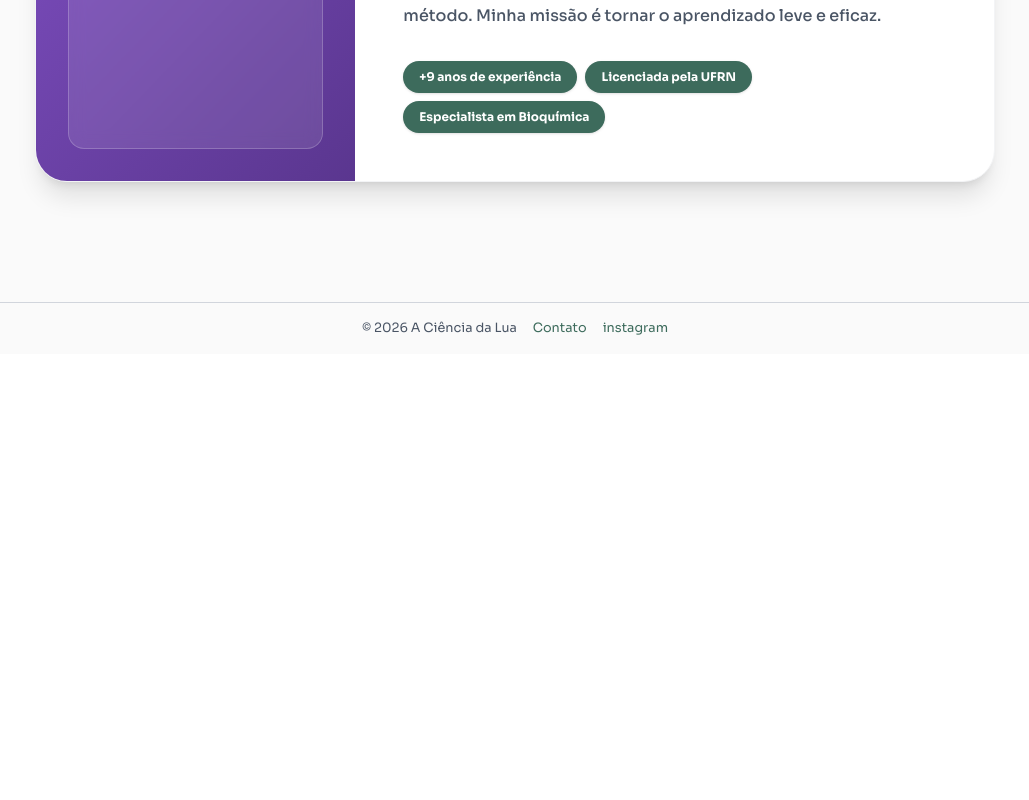
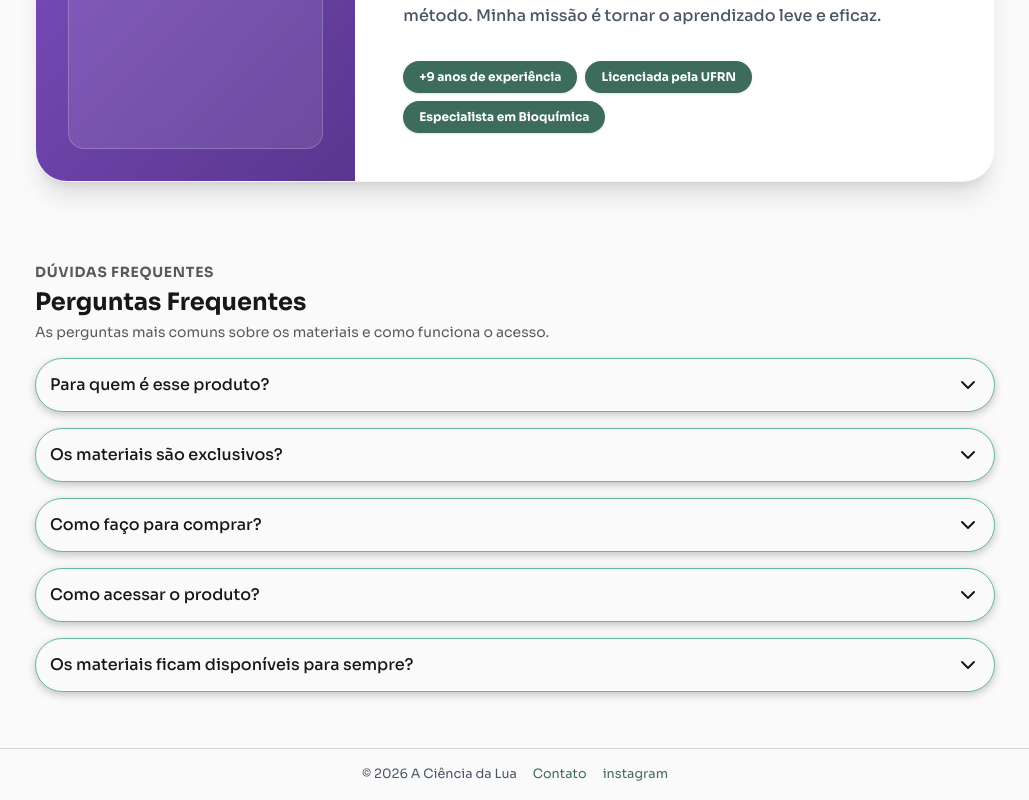
Before and after one commit to LuizHenri16/acienciadalua_frontend, a Next.js app: page / in a window 1280 px wide. Shown: the part 1707-2507 px from the top of the page, without its empty margins (125-1154 px from the left). Before the commit the page ends 2061 px from the top, so only its background shows below. Built offline with nearby package versions, Linux system fonts and the light colour scheme; a web font is replaced by a local one.

Commit message:
feature: add faq section

```diff
--- a/src/app/page.tsx
+++ b/src/app/page.tsx
@@ -4,13 +4,14 @@ import { Footer } from "@/components/footer/footer";
 import { AboutSection } from "@/components/home/aboutSection";
 import { StudySection } from "@/components/home/studySection";
 import { TeachSection } from "@/components/home/teachSection";
+import { FaqSection } from "@/components/home/faqSection";
 
 export default function Home() {
   return (
     <div className="w-full min-h-screen bg-[#fafafa] flex flex-col font-sora">
       <Header />
 
-      <main className="flex-1 w-full max-w-5xl mx-auto px-4 sm:px-6 lg:px-8 mt-4 md:mt-10 mb-20 flex flex-col gap-10 md:gap-16">
+      <main className="flex-1 w-full max-w-5xl mx-auto px-4 sm:px-6 lg:px-8 mt-4 md:mt-10 mb-4 flex flex-col gap-10 md:gap-16">
         <BannerSection />
 
         <div className="flex flex-col gap-12 md:gap-20">
@@ -24,9 +25,9 @@ export default function Home() {
 
           <TeachSection />
           <AboutSection />
+          <FaqSection />
         </div>
       </main>
-
       <Footer />
     </div>
   );
--- a/src/components/home/aboutSection.tsx
+++ b/src/components/home/aboutSection.tsx
@@ -6,7 +6,7 @@ export function AboutSection() {
     ];
 
     return (
-        <div className="bg-white shadow-xl rounded-4xl squircle-border overflow-hidden border border-gray-100 flex flex-col md:flex-row">
+        <article className="bg-white shadow-xl rounded-4xl squircle-border overflow-hidden border border-gray-100 flex flex-col md:flex-row">
             <div className="w-full md:w-1/3 h-64 md:h-auto bg-linear-to-br from-[#7c4dbe] to-[#5a368f] flex items-center justify-center p-8">
                 <div className="w-full h-full rounded-2xl bg-white/10 backdrop-blur-sm border border-white/20" />
             </div>
@@ -31,6 +31,6 @@ export function AboutSection() {
                     ))}
                 </div>
             </div>
-        </div>
+        </article>
     );
 }
--- a/src/components/home/bannerSection.tsx
+++ b/src/components/home/bannerSection.tsx
@@ -1,15 +1,15 @@
 export function BannerSection() {
     return (
-        <div className="banner flex flex-col justify-center gap-3 px-6 py-10 md:py-16 md:px-12">
+        <section className="banner flex flex-col justify-center gap-3 px-6 py-10 md:py-16 md:px-12">
             <p className="text-sm md:text-md font-medium tracking-[0.2em] text-[#5A5A58]">
                 Estude com <span className="text-[#68B999]">método e intenção</span>
             </p>
-            <h1 className="text-3xl md:text-5xl font-black text-[#171717] leading-[1.1] max-w-2xl">
+            <h1 className="text-3xl md:text-5xl font-black leading-[1.1] max-w-2xl">
                 Transforme sua <span className="text-[#68B999]">forma de aprender</span>
             </h1>
             <p className="text-sm md:text-lg text-gray-500 max-w-xl leading-relaxed">
                 Materiais de estudo exclusivos para <span className="font-bold text-[#68B999]">gabaritar</span> ou dar uma aula inesquecível para seus alunos.
             </p>
-        </div>
+        </section>
     );
 }
--- /dev/null
+++ b/src/components/home/faqSection.tsx
@@ -0,0 +1,21 @@
+import { faqHelp } from "@/constants/faqHelp";
+import { FaqCard } from "../ui/card/faqCard";
+
+export function FaqSection() {
+
+    const faqContent = faqHelp;
+
+    return (
+        <section className="flex flex-col gap-4">
+            <div className="flex flex-col gap-1">
+                <h4 className="text-xs lg:text-sm text-[#5A5A58] uppercase font-bold tracking-wider">Dúvidas frequentes</h4>
+                <h2 className="text-xl lg:text-2xl font-bold ">Perguntas Frequentes</h2>
+                <p className="text-xs lg:text-sm text-[#5A5A58]">As perguntas mais comuns sobre os materiais e como funciona o acesso.</p>
+            </div>
+
+            {faqContent.map((faq, index) => (
+                <FaqCard key={index} question={faq.question} answers={faq.answers} />
+            ))}
+        </section>
+    );
+}
--- /dev/null
+++ b/src/components/ui/card/faqCard.tsx
@@ -0,0 +1,36 @@
+'use client'
+
+import { ChevronDown } from "lucide-react";
+import { useState } from "react";
+
+export interface FaqCardProps {
+    question: string;
+    answers: string[];
+}
+
+export function FaqCard({ question, answers }: FaqCardProps) {
+
+    const [open, setOpen] = useState(false);
+    const toggleOpen = () => {
+        setOpen(!open);
+    };
+
+    return (
+        <div onClick={toggleOpen} className={`w-full flex flex-col items-center p-3.5 banner border border-slate-200 cursor-pointer`}>
+            <div className="w-full flex items-center gap-3 ">
+                <h3 className="font-medium text-sm lg:text-base">{question}</h3>
+                <ChevronDown className={`ml-auto transition-all duration-300 ${open ? "rotate-180" : ""}`} />
+            </div>
+
+            {open && (
+                <div className="w-full flex flex-col gap-2 animate-in fade-in slide-in-from-top-2 duration-300" >
+                    <ul className="list-disc ml-6 mt-2 flex flex-col gap-1">
+                        {answers.map((answer, index) => (
+                            <li key={index} className="text-sm lg:text-base text-[#5A5A58]">{answer}</li>
+                        ))}
+                    </ul>
+                </div>
+            )}
+        </div>
+    )
+}
--- /dev/null
+++ b/src/constants/faqHelp.ts
@@ -0,0 +1,36 @@
+export const faqHelp = [
+    {
+        question: "Para quem é esse produto?",
+        answers: [
+            "Estudantes do Ensino Fundamental que querem construir uma base sólida em Ciências.",
+            "Alunos do Ensino Médio que precisam dominar a Química e a Bioquímica para o ENEM e vestibulares.",
+            "Qualquer pessoa que queira entender o mundo através da ciência de forma leve e visual."
+        ]
+    },
+    {
+        question: "Os materiais são exclusivos?",
+        answers: [
+            "Sim! Todo o conteúdo é criado do zero pela A Ciência da Lua. Nada de arquivos prontos ou genéricos.",
+            "As ilustrações, infográficos e a linguagem são exclusivos, pensados para facilitar a conexão com o estudante."
+        ]
+    },
+    {
+        question: "Como faço para comprar?",
+        answers: [
+            "A loja é integrada com a plataforma Hotmart, uma plataforma de pagamentos segura e confiável. Basta ir nos detalhes do produto, clicar em comprar, escolher a forma de pagamento na página de checkout da Hotmart e finalizar a compra."
+        ]
+    },
+    {
+        question: "Como acessar o produto?",
+        answers: [
+            "Após a compra, sua conta é criada automaticamente com seu email usado no checkout do hotmart, use esse email para acessar a plataforma em 'Minha Conta' no site. Um email com link de acesso será enviado para o email",
+            "Você poderá baixar os materiais quantas vezes quiser, no seu próprio ritmo."
+        ]
+    },
+    {
+        question: "Os materiais ficam disponíveis para sempre?",
+        answers: [
+            "Sim! Os materiais são seus para sempre. Você compra uma vez e pode acessar quando e onde quiser."
+        ]
+    }
+]
```
